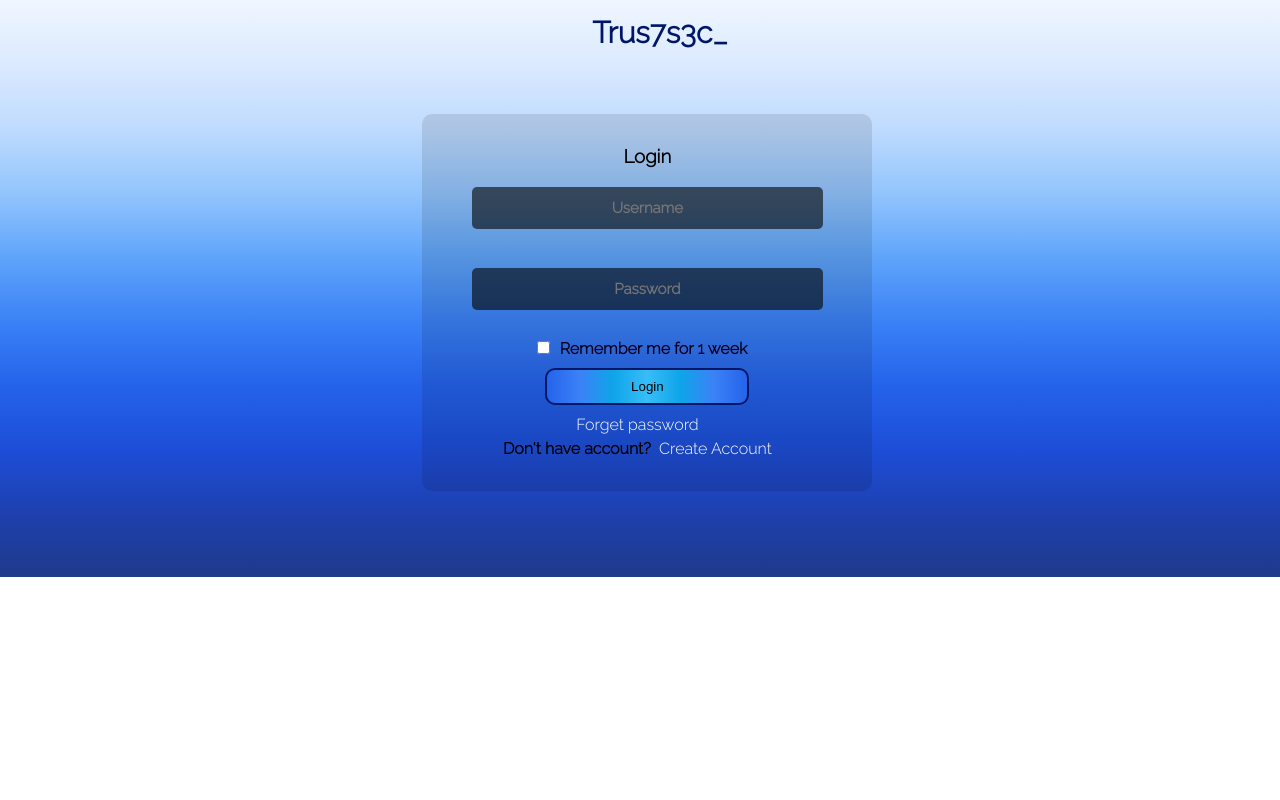
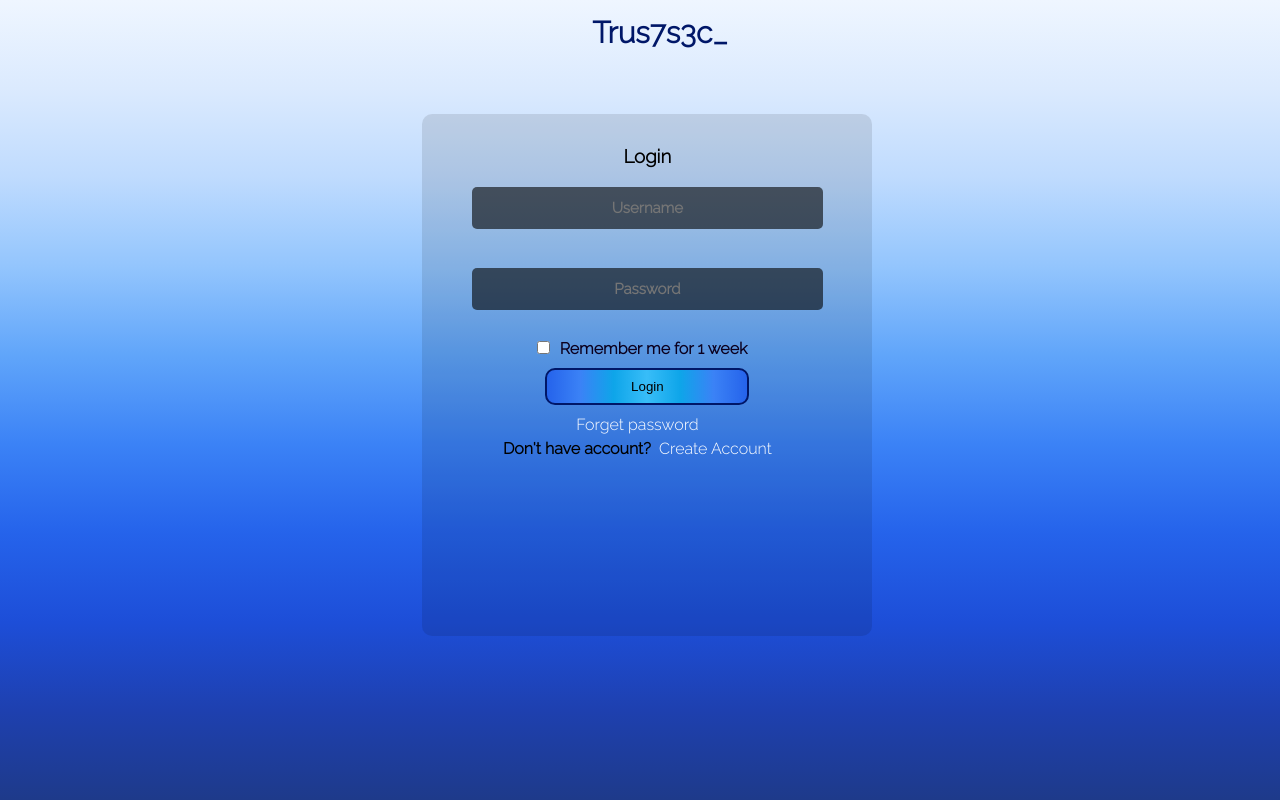
Before and after one commit to tushar2481/tushar2481.github.io, a PHP site: page /login.html in a window 1280 px wide. Run offline with PHP 8.4, Linux system fonts and the light colour scheme.

Commit message:
Update login.css

```diff
--- a/css/login.css
+++ b/css/login.css
@@ -1,5 +1,9 @@
 * {
     margin: 0;
+}
+
+body, html {
+    height: 100%;
 }
 
 .img {
@@ -7,7 +11,7 @@
     background-repeat: no-repeat;
     background-size: cover;
     width: 100%;
-    height: 577px;
+    height: 100%;
     filter: blur(10px);
     -webkit-filter: blur(0px);
 }
```
